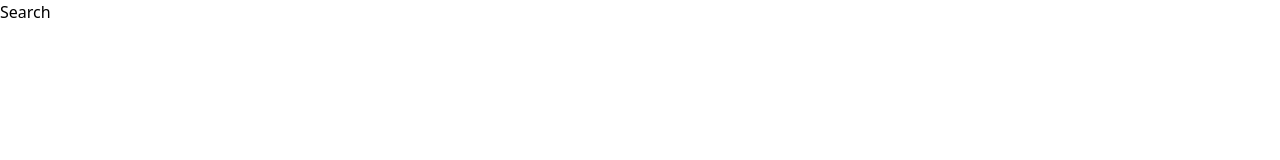
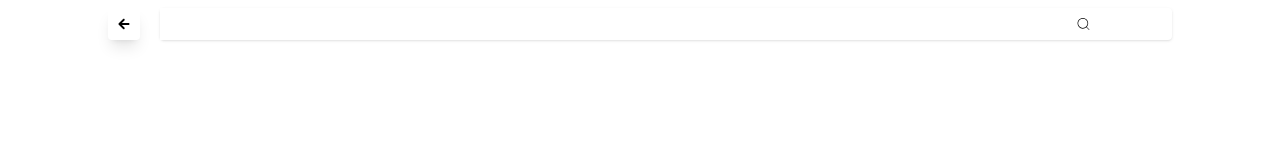
Before and after one commit to imadbenmadi/Djezzy-Event, a React (Vite) app: page /Search in a window 1280 px wide. Shown: the top 160 px of the page. Built offline with nearby package versions, Linux system fonts and the light colour scheme.

Commit message:
init the search bart

```diff
--- a/src/Components/Pages/Search.jsx
+++ b/src/Components/Pages/Search.jsx
@@ -1,7 +1,30 @@
-import React from 'react'
+import React from "react";
+import { IoMdArrowRoundBack } from "react-icons/io";
+import { CiSearch } from "react-icons/ci";
 
 export default function Search() {
-  return (
-    <div>Search</div>
-  )
+    return (
+        <div>
+            <div className=" flex justify-center gap-5 p-2">
+                <div
+                    className="p-2 rounded
+                 shadow-lg cursor-pointer"
+                >
+                    <IoMdArrowRoundBack />
+                </div>
+                <div className="flex w-[80%] justify-between items-center shadow rounded">
+                    {/* <div className=" flex-[70%]">
+                        <input type="text" className=" w-full" />
+                    </div> */}
+                    <div className="flex-[70%]">
+                        <input
+                            type="text"
+                            className="p-1 w-full focus:outline-none focus:shadow-none"
+                        />
+                    </div>
+                    <CiSearch className="flex-[5%]" />
+                </div>
+            </div>
+        </div>
+    );
 }
```
